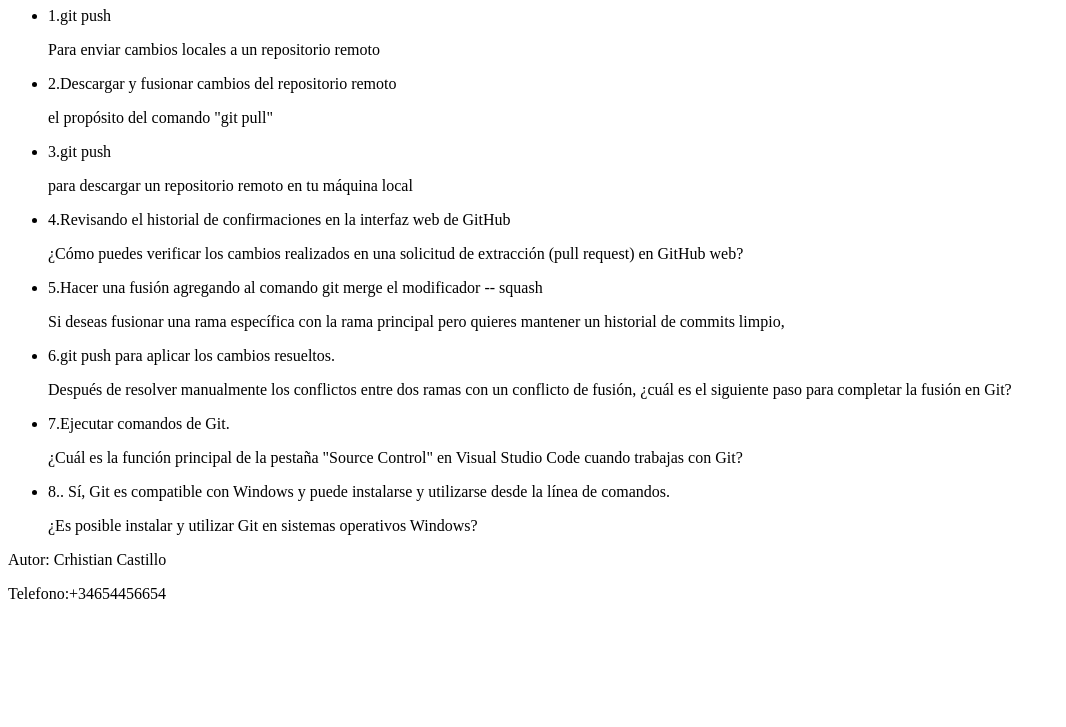
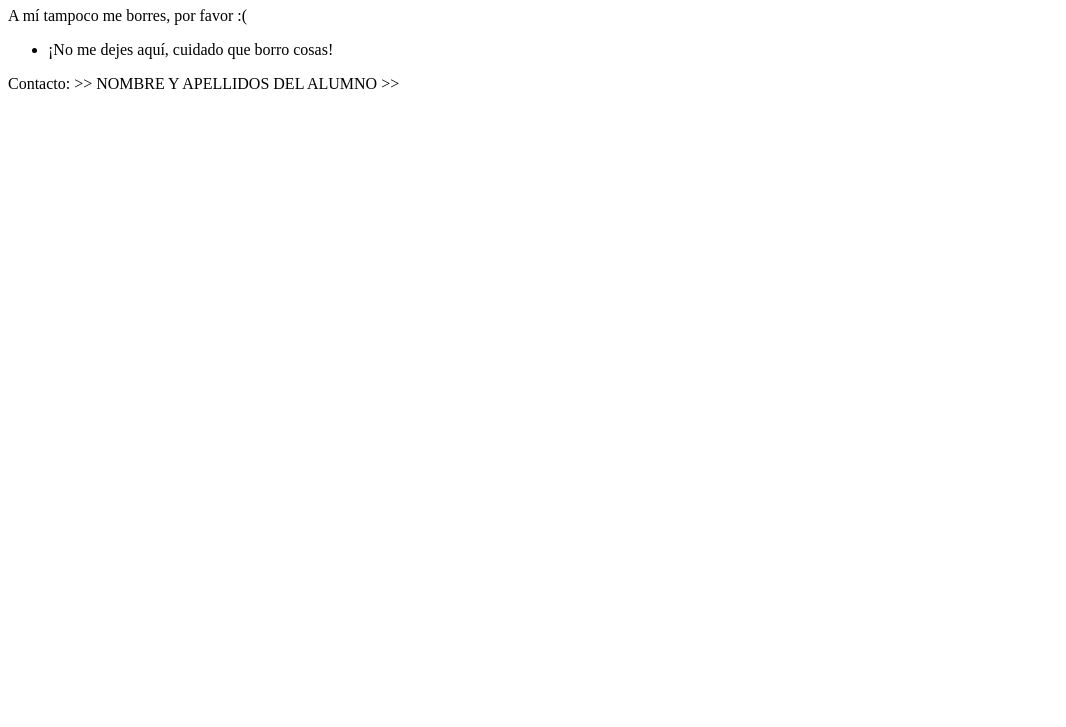
Before and after one commit to CrhistianCastillo/-ExamenED-2324, a plain HTML site: page index.html in a window 1280 px wide. Shown: the part 73-800 px from the top of the page, without its empty margins (0-1066 px from the left). Drawn offline with Linux system fonts and the light colour scheme.

Commit message:
Update index.html

```diff
--- a/index.html
+++ b/index.html
@@ -1,46 +1,25 @@
 <!DOCTYPE html>
-<html lang="es">
+<html lang="en">
 <head>
-    <meta charset="UTF-8">
-    <link rel="stylesheet" href="style.css">
+    <meta>
+    <link rel="nosé" href="estilos.css">
     <title>Examen ED 2024</title>
 </head>
 <body>
 
     <header>
-        <h1>Examen de ED-1ºDAM</h1>
+        <h1>¡Encabezado definitivo: no borrar!</h1>
+		<p>A mí tampoco me borres, por favor :(</p>
     </header>
 
     <main>
-       <div>
-            <ul>
-                <li>1.git push <p>Para enviar cambios locales a un repositorio remoto</p></li>
-                <li>2.Descargar y fusionar cambios del repositorio remoto <p>el propósito del comando "git pull"</p></li>
-                <li>3.git push  <p> para descargar un repositorio remoto en tu máquina
-                    local</p></li>
-                <li>4.Revisando el historial de confirmaciones en la interfaz web de GitHub <p>¿Cómo puedes verificar los cambios realizados en una solicitud de extracción
-                    (pull request) en GitHub web?</p> </li>
-                <li>5.Hacer una fusión agregando al comando git merge el modificador --
-                    squash <p>Si deseas fusionar una rama específica con la rama principal pero quieres
-                        mantener un historial de commits limpio,</p></li>
-                <li>6.git push para aplicar los cambios resueltos. <p>Después de resolver manualmente los conflictos entre dos ramas con un
-                    conflicto de fusión, ¿cuál es el siguiente paso para completar la fusión en Git?</p></li>
-                <li>7.Ejecutar comandos de Git. <p>¿Cuál es la función principal de la pestaña "Source Control" en Visual Studio
-                    Code cuando trabajas con Git?</p></li>
-                <li>8.. Sí, Git es compatible con Windows y puede instalarse y utilizarse desde
-                    la línea de comandos. <p>¿Es posible instalar y utilizar Git en sistemas operativos Windows?</p></li>
-            </ul>
-
-
-       </div>
+        <ul>
+			<li>¡No me dejes aquí, cuidado que borro cosas!</li>
+		</ul>
     </main>
 
     <footer>
-        <p>Autor: Crhistian Castillo</p>
-        <p>Telefono:+34654456654 </p>
-
+        <p>Contacto: >> NOMBRE Y APELLIDOS DEL ALUMNO >> </p>
     </footer>
-
-    <script src="script.js"></script>
 </body>
 </html>
```
